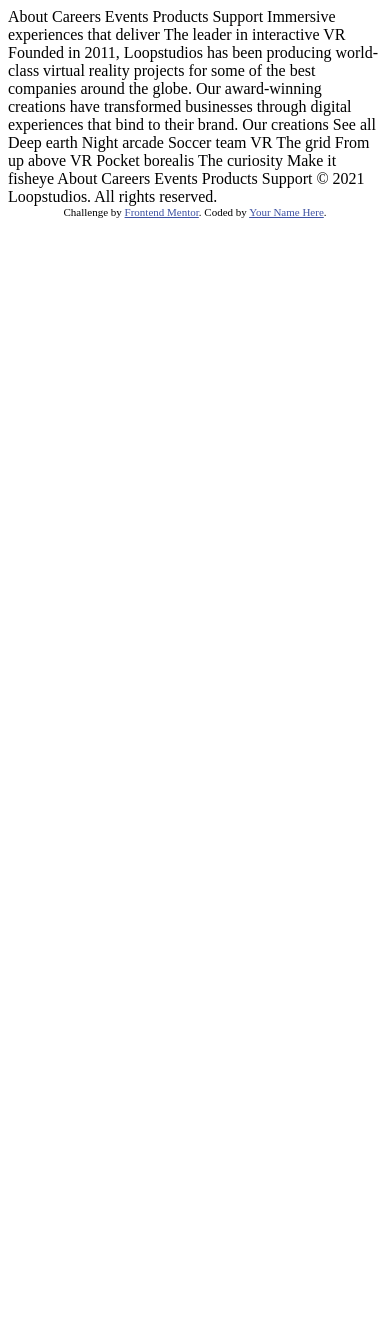
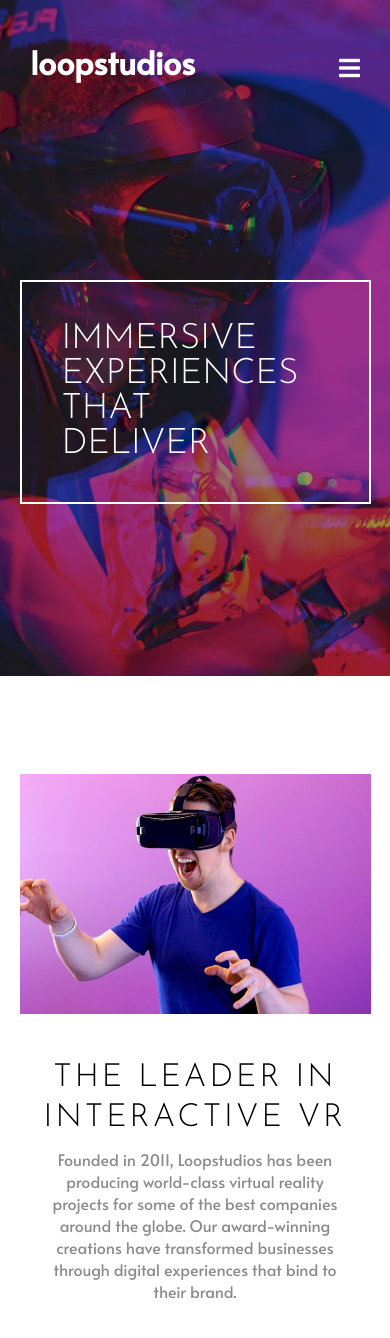
Before and after one commit to BorzooMV/loopstudios-landing-page-main, a plain HTML site: page index.html in a window 390 px wide. Before the commit the page ends 844 px from the top, so only its background shows below. Drawn offline with Linux system fonts and the light colour scheme.

Commit message:
Mobile_Head(without_menu) + p1

```diff
--- a/index.html
+++ b/index.html
@@ -5,17 +5,67 @@
   <meta name="viewport" content="width=device-width, initial-scale=1.0"> <!-- displays site properly based on user's device -->
 
   <link rel="icon" type="image/png" sizes="32x32" href="./images/favicon-32x32.png">
-
-  <title>Frontend Mentor | Loopstudios landing page</title>
-
-  <!-- Feel free to remove these styles or customise in your own stylesheet 👍 -->
-  <style>
-    .attribution { font-size: 11px; text-align: center; }
-    .attribution a { color: hsl(228, 45%, 44%); }
-  </style>
+  <link rel="preconnect" href="https://fonts.gstatic.com">
+  <link rel="stylesheet" href="https://use.fontawesome.com/releases/v5.15.3/css/all.css" integrity="sha384-SZXxX4whJ79/gErwcOYf+zWLeJdY/qpuqC4cAa9rOGUstPomtqpuNWT9wdPEn2fk" crossorigin="anonymous">
+  <link href="https://fonts.googleapis.com/css2?family=Alata&family=Josefin+Sans:wght@300&display=swap" rel="stylesheet">
+  <link rel="stylesheet" href="./style/index.css">
+  <title>Loopstudios</title>
 </head>
 <body>
-  About
+
+  <div class="headerAndIntro">
+    <header>
+      <div class="logo">
+        <h1>loopstudios</h1>
+      </div>
+      <nav>
+        <div class="menu">
+          <span><i class="fas fa-bars"></i></span>
+        </div>
+      </nav>
+    </header>
+
+    <div class="intro">
+      <p>Immersive<br>
+        experiences<br>
+        that<br>
+        deliver</p>
+    </div>
+  </div>
+
+  <div class="menuActive">
+    <div class="top">
+      <div class="logo">
+        <h1>loopstudios</h1>
+      </div>
+      <span><i class="fas fa-times"></i></span>
+    </div>
+
+    <ul>
+      <li><a href="#">About</a></li>
+      <li><a href="#">Careers</a></li>
+      <li><a href="#">Events</a></li>
+      <li><a href="#">Products</a></li>
+      <li><a href="#">Support</a></li>
+    </ul>
+  </div>
+
+<div class="p1">
+  <div class="pic">
+    <img src="images/mobile/image-interactive.jpg" alt="">
+  </div>
+
+  <div class="textBox">
+    <h2>The leader in interactive VR</h2>
+    <p>
+      Founded in 2011, Loopstudios has been producing world-class virtual reality
+      projects for some of the best companies around the globe. Our award-winning
+      creations have transformed businesses through digital experiences that bind
+      to their brand.
+    </p>
+  </div>
+</div>
+  <!-- About
   Careers
   Events
   Products
@@ -54,6 +104,6 @@
   <div class="attribution">
     Challenge by <a href="https://www.frontendmentor.io?ref=challenge" target="_blank">Frontend Mentor</a>.
     Coded by <a href="#">Your Name Here</a>.
-  </div>
+  </div> -->
 </body>
 </html>
--- /dev/null
+++ b/style/_body.scss
@@ -0,0 +1,30 @@
+@mixin mobileMid {
+    width: 90%;
+    margin-left: auto;
+    margin-right: auto;
+}
+
+.p1{
+    @include mobileMid();
+    position: relative;
+    top:-70px;
+    .pic{
+        width: 100%;
+        img{
+            width: 100%;
+            height: auto;
+        }
+    }
+
+    .textBox{
+        width: 90%;
+        margin: 40px auto;
+        text-align: center;
+        h2{
+            font-size: $MobileSecondaryHeader;
+        }
+        p{
+            margin: 10px auto;
+        }
+    }
+}
--- /dev/null
+++ b/style/_fontsAndColors.scss
@@ -0,0 +1,25 @@
+//Colors
+$White: hsl(0, 0%, 100%);
+$Black: hsl(0, 0%, 0%);
+$DarkGray: hsl(0, 0%, 55%);
+$VeryDarkGray: hsl(0, 0%, 41%);
+
+
+//Fonts
+$fontAlata:'Alata', sans-serif;
+$fontSans:'Josefin Sans', sans-serif;
+
+$MobileSecondaryHeader:2rem;
+
+h2{
+    font-family: $fontSans;
+    font-weight: lighter;
+    text-transform: uppercase;
+    letter-spacing: 3px;
+    line-height: 2.5rem;
+}
+
+p{
+    font-family: $fontAlata;
+    color: $DarkGray;
+}
--- /dev/null
+++ b/style/_headerAndIntro.scss
@@ -0,0 +1,46 @@
+.headerAndIntro{
+    background: url('../images/mobile/image-hero.jpg');
+    background-size: contain;
+    background-repeat: no-repeat;
+    height:100vh;
+    color: $White;
+    position: relative;
+
+    header{
+        display: flex;
+        justify-content: space-between;
+        align-items: center;
+        padding: 40px 30px;
+        position: relative;
+        .logo{
+            font-family: $fontAlata;
+        }
+        .menu{
+            span{
+                font-size: 1.5rem;
+                font-family: $fontSans;
+                position: relative;
+                top: 7px;
+            }
+        }
+    }
+
+    .intro{
+        p{
+            color: $White !important;
+            text-transform: uppercase;
+            font-family: $fontSans;
+            width: 90%;
+            margin:auto;
+            margin-top: 40%;
+            font-size: 2.2rem;
+            font-weight: lighter;
+            padding: 40px;
+            border: 2px solid $White;
+        }
+    }
+}
+
+.menuActive{
+    display: none;
+}
--- /dev/null
+++ b/style/_mediaqueries.scss
@@ -0,0 +1,17 @@
+//Mobile portrait
+@media all and (max-width:576px){
+    html{
+        overflow-x: hidden;
+    }
+
+}
+
+//Tablets
+@media all and (min-width:577px) and (max-width:768px){
+
+}
+
+//Laptops
+@media all and (min-width:769px) and (max-width:992px){
+
+}
--- /dev/null
+++ b/style/index.scss
@@ -0,0 +1,10 @@
+@import './fontsAndColors';
+@import './headerAndIntro';
+@import './body';
+@import './mediaqueries';
+
+*{
+    margin: 0;
+    padding: 0;
+    box-sizing: border-box;
+}
```
Also changed, not shown: style/index.css (added), 1 other file.
